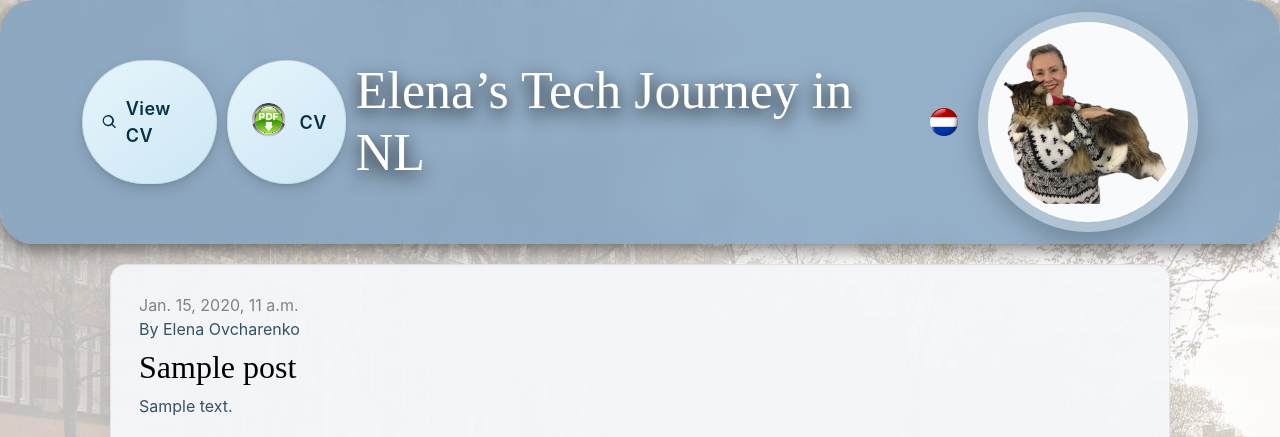
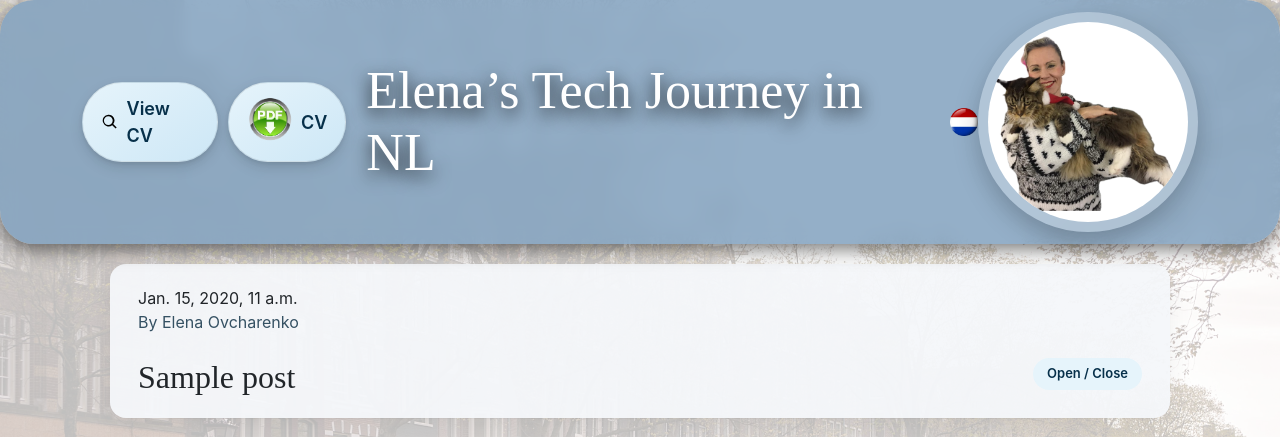
Before and after one commit to alenka134/my-first-blog, a Django app: page / in a window 1280 px wide. Shown: the top 437 px of the page. Run offline with Django 5.2, Linux system fonts and the light colour scheme; tables that the repository leaves empty hold one stand-in row (values such as "Sample post"); grey boxes marked "Sample" are stand-in pictures.

Commit message:
Post UI update: collapsible posts, media layout fix, toggle button

```diff
--- a/blog/static/css/blog.css
+++ b/blog/static/css/blog.css
@@ -6,6 +6,11 @@ html,
 body {
   height: 100%;
   margin: 0;
+  font-family: 'Inter', sans-serif;
+}
+
+body {
+  background: linear-gradient(to bottom, #f8f9fb, #7ad5f3);
 }
 
 /* Background image */
@@ -59,53 +58,51 @@ main .container {
   display: flex;
   justify-content: space-between;
   align-items: center;
-  gap: 20px;
 }
 
-/* LEFT SIDE */
 .page-header-left {
   display: flex;
   align-items: center;
   gap: 20px;
 }
 
-/* TITLE */
 .page-header h1 {
   margin: 0;
+  font-family: 'Abril Fatface', serif;
 }
 
 .page-header h1 a {
-  color: #ffffff;
+  color: #fff;
   font-size: 52px;
   text-decoration: none;
   text-shadow: 0 6px 18px rgba(0, 0, 0, 1);
-  display: inline-flex;
+  display: flex;
   align-items: center;
   gap: 10px;
 }
 
-/* FLAG */
 .header-flag {
   width: 28px;
   height: 28px;
   border-radius: 4px;
 }
 
-/* RIGHT SIDE */
+/* =========================
+   PROFILE
+========================= */
+
 .page-header-right {
   display: flex;
   align-items: center;
-  gap: 15px;
 }
 
-/* PROFILE */
 .profile-photo-wrap {
   width: 220px;
   height: 220px;
   border-radius: 50%;
-  background: rgba(255, 255, 255, 0.28);
   display: grid;
   place-items: center;
+  background: rgba(255, 255, 255, 0.28);
   box-shadow: 0 10px 26px rgba(0, 0, 0, 0.22);
 }
 
@@ -113,14 +110,12 @@ main .container {
   width: 200px;
   height: 200px;
   object-fit: contain;
-  padding: 6px;
   border-radius: 50%;
-  background: rgba(255, 255, 255, 0.92);
-  border: 2px solid rgba(255, 255, 255, 0.85);
+  background: #fff;
 }
 
 /* =========================
-   CV BUTTONS (GLOBAL)
+   CV BUTTONS
 ========================= */
 
 .cv-buttons {
@@ -128,151 +123,157 @@ main .container {
   gap: 10px;
 }
 
-.btn-icon {
-  width: 18px;
-  height: 18px;
-  fill: currentColor;
-}
-
-.btn-icon-img {
-  width: 46px;
-  height: 46px;
-  object-fit: contain;
-}
-
 .cv-btn {
   display: inline-flex;
   align-items: center;
-  gap: 6px;
-}
-
-/* PRIMARY (View CV) */
-/* =========================
-   CV BUTTONS (MATCH FOOTER STYLE)
-========================= */
-
-/* Base style (same as footer) */
-.cv-btn {
-  display: inline-flex;
-  align-items: center;
-  justify-content: center;
   gap: 8px;
 
   padding: 10px 18px;
   border-radius: 999px;
 
-  font-family: 'Inter', sans-serif;
   font-size: 18px;
   font-weight: 600;
-  letter-spacing: 0.4px;
+  text-decoration: none;
 
-  text-decoration: none;
   color: #07304a;
-
-  /* ✨ soft 3D gradient */
   background: linear-gradient(145deg, #e6f4fb, #cde7f6);
-
   border: 1px solid rgba(0, 0, 0, 0.08);
 
-  /* ✨ modern 3D shadow */
   box-shadow:
     0 2px 4px rgba(0, 0, 0, 0.08),
     0 6px 14px rgba(0, 0, 0, 0.12);
 
-  backdrop-filter: blur(10px);
-
-  transition: all 0.2s ease;
+  transition: 0.2s;
 }
 
 .cv-btn:hover {
-  background: rgba(255, 255, 255, 0.95);
   transform: translateY(-1px);
 }
 
-/* Click */
 .cv-btn:active {
   transform: translateY(0);
   box-shadow: none;
 }
 
-/* Optional subtle difference */
-.cv-btn.secondary {
-  opacity: 0.85;
+.btn-icon {
+  width: 18px;
+  height: 18px;
+}
+
+.btn-icon-img {
+  width: 46px;
 }
 
 /* =========================
-   TYPOGRAPHY
+   POSTS (COLLAPSIBLE)
 ========================= */
 
-body {
-  font-family: 'Inter', sans-serif;
+details.post {
+  background: rgba(245, 247, 250, 0.95);
+  border-radius: 16px;
+  margin: 0 auto 20px;
+  max-width: 1060px;
+  overflow: hidden;
+
+  box-shadow:
+    0 1px 2px rgba(0, 0, 0, 0.04),
+    0 8px 24px rgba(0, 0, 0, 0.06);
 }
 
-.page-header h1 {
+/* header */
+.post-summary {
+  padding: 22px 28px;
+  cursor: pointer;
+  list-style: none;
+}
+
+.post-summary::-webkit-details-marker {
+  display: none;
+}
+
+.post-summary:hover {
+  background: rgba(255, 255, 255, 0.6);
+}
+
+/* title row */
+.post-title-row {
+  display: flex;
+  justify-content: space-between;
+  align-items: center;
+}
+
+/* title */
+.post h2 {
+  margin: 6px 0 0 0;
   font-family: 'Abril Fatface', serif;
 }
 
-.post h2 {
-  font-family: 'Abril Fatface', serif;
+/* button */
+.toggle-btn {
+  padding: 6px 14px;
+  border-radius: 999px;
+  border: none;
+  cursor: pointer;
+
+  font-size: 13px;
+  font-weight: 600;
+
+  background: #e6f4fb;
+  color: #07304a;
 }
 
-/* =========================
-   POSTS
-========================= */
-
-.post {
-  background: rgba(245, 247, 250, 0.95);
-
-  /* remove heavy borders */
-  border: 1px solid rgba(0, 0, 0, 0.06);
-
-  /* softer modern radius */
-  border-radius: 16px;
-
-  padding: 28px;
-  margin-bottom: 28px;
-  max-width: 1060px;
-  margin-left: auto;
-  margin-right: auto;
-
-  /* modern layered shadow */
-  box-shadow:
-    0 1px 2px rgba(0, 0, 0, 0.04),
-    0 8px 24px rgba(0, 0, 0, 0.06);
-
-  transition: transform 0.25s ease, box-shadow 0.25s ease;
+.toggle-btn:hover {
+  background: #cde7f6;
 }
 
-.post:hover {
-  transform: translateY(-4px);
-  box-shadow: 0 10px 20px rgba(0, 0, 0, 0.12);
+/* content */
+.post-content {
+  padding: 0 28px 28px;
 }
 
+/* text */
 .post p {
   text-align: justify;
   color: #355163;
   line-height: 1.6;
-  font-size: 16px;
 }
 
-.post h2 a {
-  color: #000;
-  text-decoration: none;
+/* animation */
+details.post[open] {
+  animation: fadeIn 0.25s ease-in-out;
 }
 
-.post h2 a:hover {
-  color: #169cb7;
-  text-decoration: underline;
+@keyframes fadeIn {
+  from { opacity: 0; transform: translateY(-6px); }
+  to { opacity: 1; transform: translateY(0); }
 }
 
-.post-author {
-  font-size: 14px;
-  color: #777;
-  margin-bottom: 5px;
+/* =========================
+   MEDIA (FIXED PROPERLY)
+========================= */
+
+.post-media {
+  display: flex;
+  gap: 15px;
+  flex-wrap: wrap;
+  align-items: flex-start; /* important */
+  margin-top: 15px;
 }
 
-.date {
-  color: #828282;
+/* VIDEO - show FULL content */
+.post-media video {
+  width: 320px;
+  height: auto;          /* keep real ratio */
+  max-height: 220px;     /* limit size */
+  border-radius: 12px;
+}
+
+/* IMAGE - match video height */
+.post-media img {
+  width: 320px;
+  height: 220px;
+  object-fit: cover;     /* image can be cropped */
+  border-radius: 12px;
 }
 
 /* =========================
--- a/blog/templates/blog/post_list.html
+++ b/blog/templates/blog/post_list.html
@@ -12,24 +12,23 @@
     <!-- Bootstrap -->
     <link rel="stylesheet" href="https://cdn.jsdelivr.net/npm/bootstrap@5.3.3/dist/css/bootstrap.min.css">
 
-    <!-- Your CSS -->
+    <!-- CSS -->
     <link rel="stylesheet" href="{% static 'css/blog.css' %}">
     <link rel="stylesheet" href="{% static 'css/cv.css' %}">
 </head>
 
 <body>
 
+    <!-- ================= HEADER ================= -->
     <header class="page-header">
         <div class="container">
             <div class="page-header-inner">
 
                 <div class="page-header-left">
 
-                    <!-- CV Buttons -->
-                    <div class="cv-buttons">
+                    <!-- CV BUTTONS -->
                     <div class="cv-buttons">
 
-                            <!-- VIEW (magnifying glass) -->
                         <a href="/cv/" class="cv-btn">
                             <svg class="btn-icon" viewBox="0 0 24 24">
                                 <path
@@ -38,17 +37,14 @@
                             View CV
                         </a>
 
-                            <!-- DOWNLOAD (PDF icon) -->
                         <a href="{% static 'files/Elena_CV.pdf' %}" class="cv-btn" download>
-
-                                <!-- PDF icon from your static files -->
                             <img src="{% static 'img/pdf.png' %}" class="btn-icon-img" alt="PDF">
                             CV
                         </a>
 
                     </div>
 
-                        <!-- Title -->
+                    <!-- TITLE -->
                     <h1>
                         <a href="/">
                             Elena’s Tech Journey in NL
@@ -58,6 +54,7 @@
 
                 </div>
 
+                <!-- PROFILE -->
                 <div class="page-header-right">
                     <div class="profile-photo-wrap">
                         <img class="profile-photo" src="{% static 'img/dolchi.png' %}" alt="Profile photo">
@@ -68,71 +65,105 @@
         </div>
     </header>
 
+    <!-- ================= MAIN ================= -->
     <main class="container">
+
         <div class="row">
             <div class="col">
+
                 {% for post in posts %}
-                <article class="post">
+                <details class="post">
 
+                    <summary class="post-summary">
+
+                        <div class="post-meta">
                             <time class="date">{{ post.published_date }}</time>
+                            <p class="post-author">By Elena Ovcharenko</p>
+                        </div>
 
-                    <p class="post-author">By Elena Ovcharenko</p>
+                        <div class="post-title-row">
+                            <h2>{{ post.title }}</h2>
 
-                    <h2><a href="#">{{ post.title }}</a></h2>
+                            <!-- NEW BUTTON -->
+                            <button type="button" class="toggle-btn"
+                                onclick="event.preventDefault(); this.closest('details').open = !this.closest('details').open;">
+                                Open / Close
+                            </button>
+                        </div>
+
+                    </summary>
+
+                    <div class="post-content">
 
                         <p>{{ post.text|linebreaksbr }}</p>
 
                         {% if post.video or post.image %}
-                    <div class="post-media" style="display: flex; gap: 20px; align-items: flex-start; margin: 20px 0; flex-wrap: wrap;">
+                        <div class="post-media">
                             {% if post.video %}
-                        <div class="post-video">
-                            <video controls style="max-width: 100%; height: auto; max-height: 400px;">
+                            <video controls>
                                 <source src="{{ post.video.url }}" type="video/mp4">
-                                Your browser does not support the video tag.
                             </video>
-                        </div>
                             {% endif %}
 
                             {% if post.image %}
-                        <div class="post-image">
-                            <img src="{{ post.image.url }}" alt="{{ post.title }} image" style="max-width: 100%; height: auto; max-height: 400px;">
-                        </div>
+                            <img src="{{ post.image.url }}" alt="{{ post.title }}">
                             {% endif %}
                         </div>
                         {% endif %}
 
                         {% if post.video2 %}
-                    <div class="post-video2" style="margin: 20px 0;">
-                        <video controls style="max-width: 100%; height: auto; max-height: 400px;">
+                        <div class="post-video2">
+                            <video controls>
                                 <source src="{{ post.video2.url }}" type="video/mp4">
-                            Your browser does not support the video tag.
                             </video>
                         </div>
                         {% endif %}
 
-                </article>
+                    </div>
+
+                </details>
                 {% endfor %}
+
             </div>
         </div>
+
     </main>
 
-    <!-- ========================= FOOTER ========================= -->
+    <!-- ================= FOOTER ================= -->
     <footer class="site-footer">
         <div class="container">
-            <div class="site-footer-links"> <!-- LinkedIn --> <a class="footer-link footer-link-linkedin"
+            <div class="site-footer-links">
+
+                <a class="footer-link footer-link-linkedin"
                     href="https://www.linkedin.com/in/elena-ovcharenko-0650b615/" target="_blank"
-                    rel="noopener noreferrer"> <svg class="footer-icon" viewBox="0 0 24 24">
+                    rel="noopener noreferrer">
+                    <svg class="footer-icon" viewBox="0 0 24 24">
                         <path
                             d="M20.5 2h-17A1.5 1.5 0 002 3.5v17A1.5 1.5 0 003.5 22h17a1.5 1.5 0 001.5-1.5v-17A1.5 1.5 0 0020.5 2zM8 19H5v-9h3zM6.5 8.25A1.75 1.75 0 118.3 6.5a1.78 1.78 0 01-1.8 1.75zM19 19h-3v-4.74c0-1.42-.6-1.93-1.38-1.93A1.74 1.74 0 0013 14.19V19h-3v-9h2.9v1.3a3.11 3.11 0 012.7-1.4c1.55 0 3.36.86 3.36 3.66z" />
-                    </svg> <span>LinkedIn</span> </a> <span class="site-footer-sep">•</span> <!-- SheCodes --> <a
-                    class="footer-link footer-link-shecodes" href="https://www.shecodes.io/" target="_blank"
-                    rel="noopener noreferrer"> <img src="{% static 'img/shecodes.png' %}" alt="SheCodes"
-                        class="footer-icon"> <span>SheCodes</span> </a> <span class="site-footer-sep">•</span>
-                <!-- Django Girls --> <a class="footer-link footer-link-djangogirls" href="https://djangogirls.org/en/"
-                    target="_blank" rel="noopener noreferrer"> <svg class="footer-icon" viewBox="0 0 24 24">
+                    </svg>
+                    <span>LinkedIn</span>
+                </a>
+
+                <span class="site-footer-sep">•</span>
+
+                <a class="footer-link footer-link-shecodes" href="https://www.shecodes.io/" target="_blank"
+                    rel="noopener noreferrer">
+                    <img src="{% static 'img/shecodes.png' %}" alt="SheCodes" class="footer-icon">
+                    <span>SheCodes</span>
+                </a>
+
+                <span class="site-footer-sep">•</span>
+
+                <a class="footer-link footer-link-djangogirls" href="https://djangogirls.org/en/" target="_blank"
+                    rel="noopener noreferrer">
+                    <svg class="footer-icon" viewBox="0 0 24 24">
                         <path
                             d="M12 21s-6.7-4.35-9.33-7A5.5 5.5 0 0112 4.5 5.5 5.5 0 0121.33 14c-2.63 2.65-9.33 7-9.33 7z" />
-                    </svg> <span>Django Girls</span> </a> </div>
+                    </svg>
+                    <span>Django Girls</span>
+                </a>
+
+            </div>
         </div>
     </footer>
 
```
Also changed, not shown: other parts of blog/static/css/blog.css (+1 -41 lines). Lines whose indentation alone changed are shown as unchanged.
